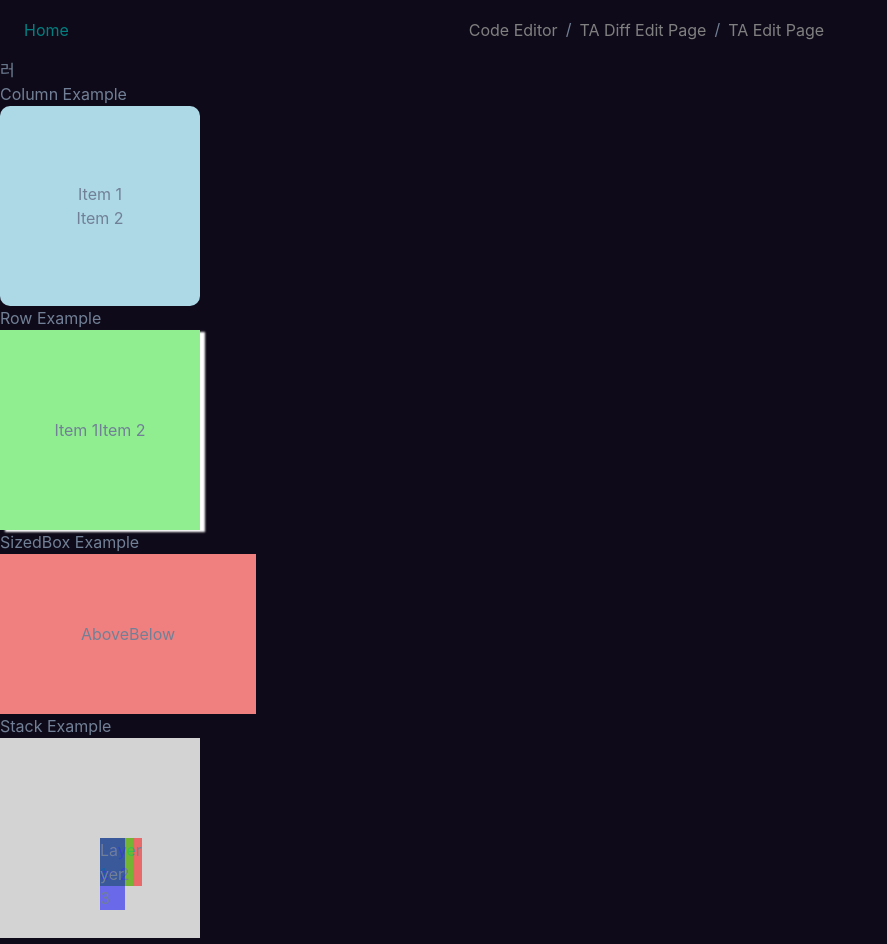
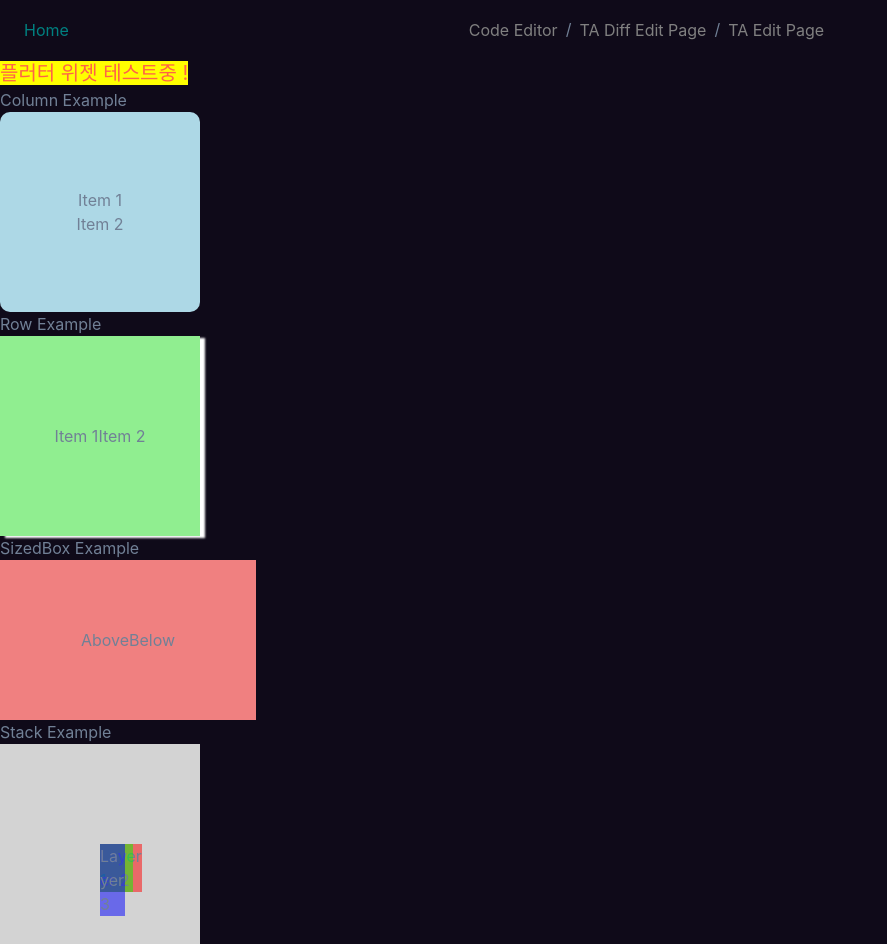
Before and after one commit to CWDll/monaco_prac, a React (Vite) app: page / in a window 1280 px wide. Shown: the whole page, without its empty margins (0-887 px from the left). Built offline with nearby package versions, Linux system fonts and the light colour scheme.

Commit message:
[Design] intro 텍스트 색 변경

```diff
--- a/src/pages/Home.tsx
+++ b/src/pages/Home.tsx
@@ -1,5 +1,6 @@
 // src/App.tsx
 import React, { useEffect } from "react";
+import { Text } from "@chakra-ui/react";
 import Container from "../components/widgets/Containert";
 import Column from "../components/widgets/Column";
 import Row from "../components/widgets/Row";
@@ -8,7 +9,7 @@ import Stack from "../components/widgets/Stack";
 
 const Home: React.FC = () => {
   const [introText, setIntroText] = React.useState<string>("");
-  const fullIntroText = "플러터 위젯 테스트중 !";
+  const fullIntroText = " 플러터 위젯 테스트중 !";
 
   useEffect(() => {
     let count = 0;
@@ -18,6 +19,7 @@ const Home: React.FC = () => {
         setIntroText("");
       } else {
         setIntroText((prev) => prev + fullIntroText[count]);
+
         ++count;
       }
     }, 200);
@@ -27,7 +29,9 @@ const Home: React.FC = () => {
 
   return (
     <div>
-      <h1>{introText}</h1>
+      <Text as="mark" color="tomato" fontSize="xl">
+        {introText}
+      </Text>
 
       <h2>Column Example</h2>
       <Container
```
